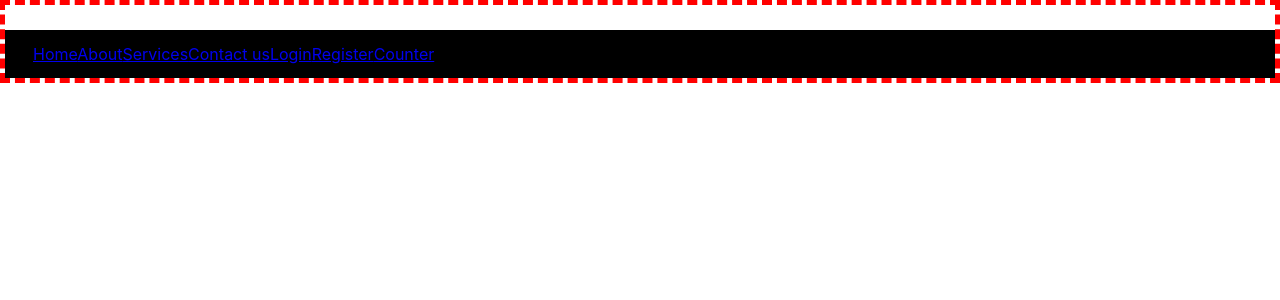
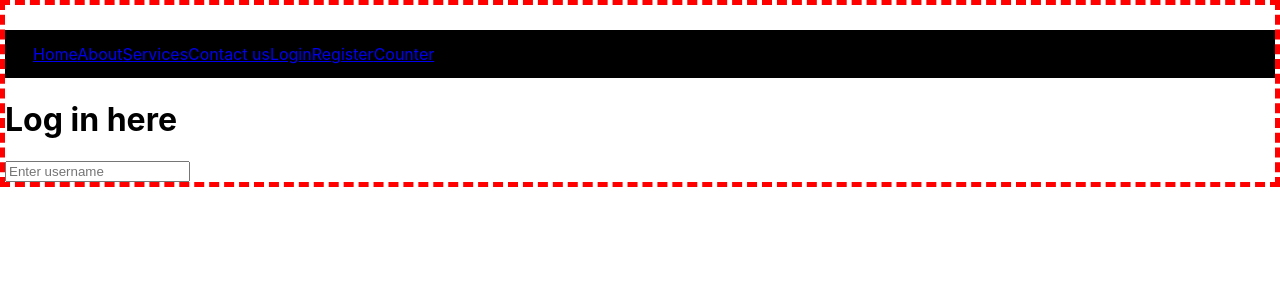
Before and after one commit to sskiragu/react-online-may-22, a React (Create React App) app: page /ternarycondition in a window 1280 px wide. Shown: the top 300 px of the page. Built offline with nearby package versions, Linux system fonts and the light colour scheme; the HTML template or start-up script is replaced by a standard one.

Commit message:
Conditional rendering

```diff
--- a/src/App.js
+++ b/src/App.js
@@ -5,6 +5,9 @@ import NavBar from './components/NavBar';
 import Register from './components/Register';
 // import SignUp from './components/SignUp';
 import Counter from './components/Counter'
+import COnderingRendUsingIf from './components/COnderingRendUsingIf';
+import CondationalRendUsingTerOper from './components/CondationalRendUsingTerOper';
+import CondationalRendUsingLogicalAnd from './components/CondationalRendUsingLogicalAnd';
 
 const App = () => {
 
@@ -16,6 +19,9 @@ const App = () => {
               <Route path='/login' element={<Login />}/>
               <Route path='/register' element={<Register />}/>
               <Route path='/counter' element={<Counter username='admin'/>}/>
+              <Route path='/ifcondition' element={<COnderingRendUsingIf />}/>
+              <Route path='/ternarycondition' element={<CondationalRendUsingTerOper />}/>
+              <Route path='/logicaland' element={<CondationalRendUsingLogicalAnd />}/>
             </Routes>
           </BrowserRouter>
         </div>
--- /dev/null
+++ b/src/components/COnderingRendUsingIf.js
@@ -0,0 +1,23 @@
+import React, { useState } from 'react'
+import Dashboard from './Dashboard'
+import LoginComponent from './LoginComponent'
+
+function COnderingRendUsingIf() {
+
+    const [isLoggedIn, setIsLoggedIn] = useState(true)
+
+    const myComponent = () => {
+        if(isLoggedIn === true){
+            return <Dashboard />
+        }else{
+            return <LoginComponent />
+        }
+    }
+  return (
+    <div>
+        {myComponent()}
+    </div>
+  )
+}
+
+export default COnderingRendUsingIf
--- /dev/null
+++ b/src/components/CondationalRendUsingLogicalAnd.js
@@ -0,0 +1,14 @@
+import React, { useState } from 'react'
+
+function CondationalRendUsingLogicalAnd() {
+
+    const [notBlank, setNotBlank] = useState(false)
+
+  return (
+    <div>
+        {notBlank && <h1>Some stuff in the component</h1>}
+    </div>
+  )
+}
+
+export default CondationalRendUsingLogicalAnd
--- /dev/null
+++ b/src/components/CondationalRendUsingTerOper.js
@@ -0,0 +1,16 @@
+import React, { useState } from 'react'
+import Dashboard from './Dashboard'
+import LoginComponent from './LoginComponent'
+
+function CondationalRendUsingTerOper() {
+
+    const [isLoggedIn, setIsLoggedIn] = useState(false)
+
+  return (
+    <div>
+        {isLoggedIn ? <Dashboard /> : <LoginComponent />}
+    </div>
+  )
+}
+
+export default CondationalRendUsingTerOper
--- /dev/null
+++ b/src/components/Dashboard.js
@@ -0,0 +1,11 @@
+import React from 'react'
+
+function Dashboard() {
+  return (
+    <div>
+        <button>Logout</button>
+    </div>
+  )
+}
+
+export default Dashboard
--- /dev/null
+++ b/src/components/LoginComponent.js
@@ -0,0 +1,14 @@
+import React from 'react'
+
+function LoginComponent() {
+  return (
+    <div>
+        <h1>Log in here</h1>
+        <form>
+        <input type='username' placeholder='Enter username'/>
+        </form>
+    </div>
+  )
+}
+
+export default LoginComponent
```
Also changed, not shown: 1 other file (tests, documents, lock files or other folders).
